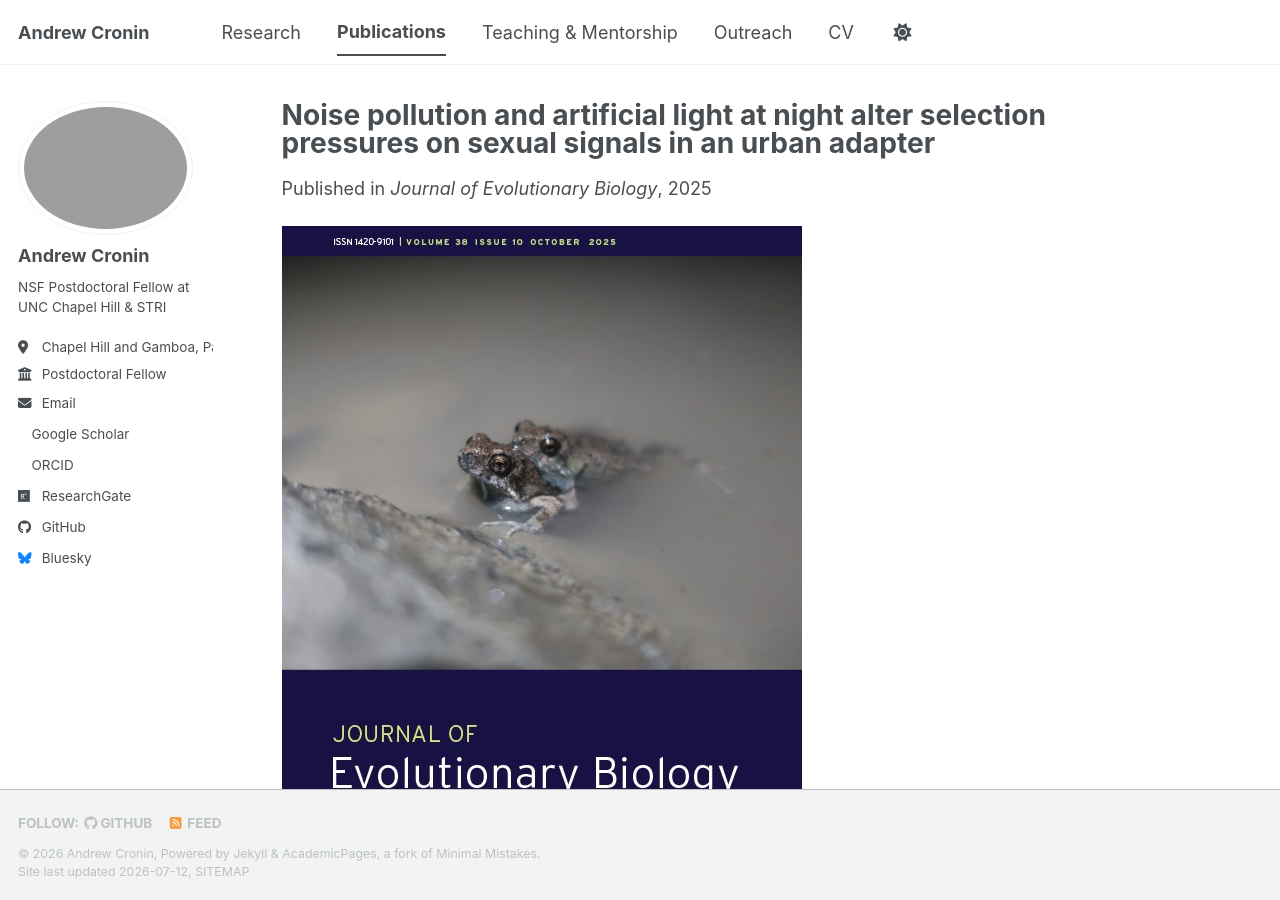
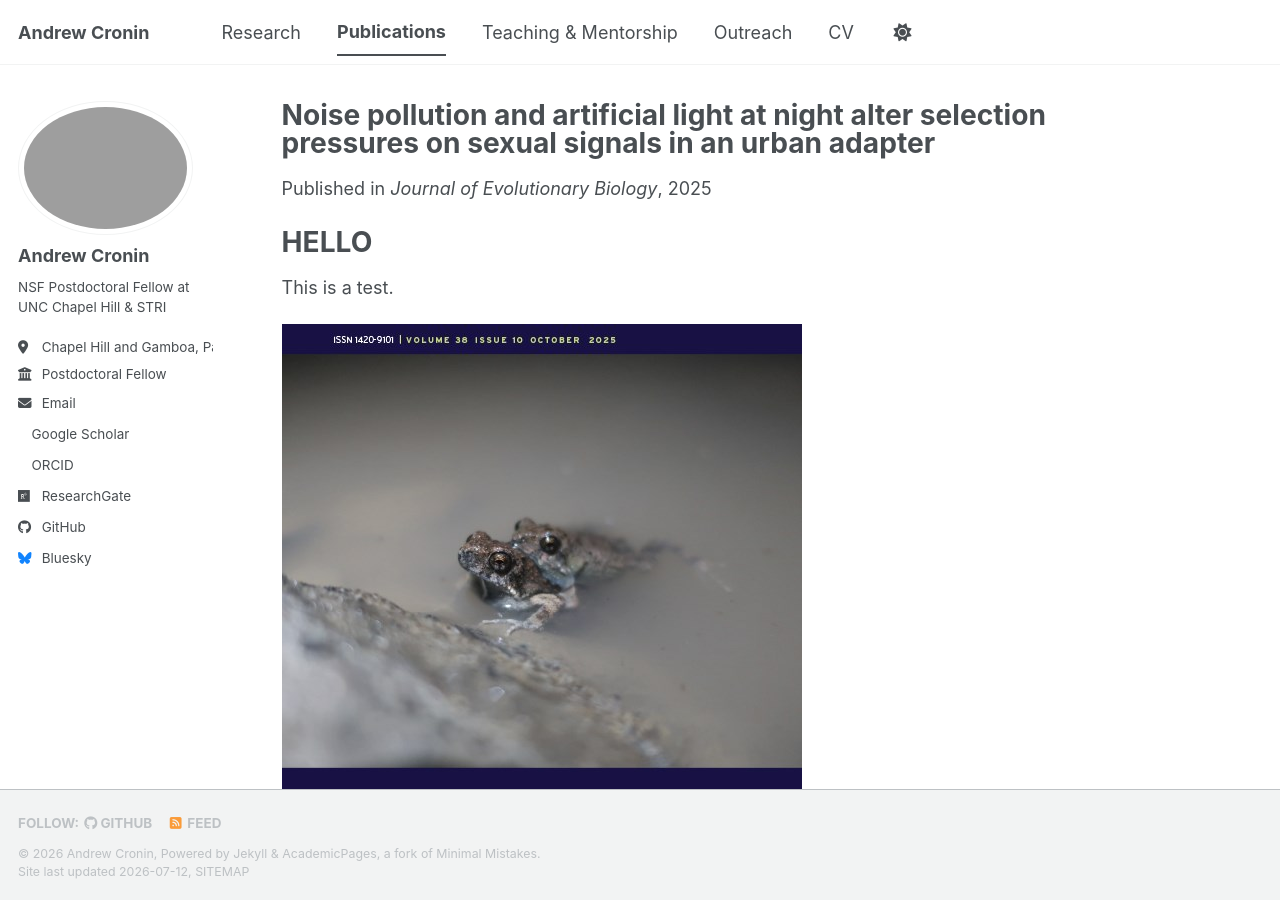
Before and after one commit to andrewdcronin/andrewdcronin.github.io, a Jekyll site: the page built from _publications/2009-10-01-paper-title-number-1.md, in a window 1280 px wide and 900 px high. Built offline with Jekyll 4.4.1, drawn with Linux system fonts in a browser that asks for light colours; a style sheet for code colours, icons or effects is not loaded.

Commit message:
Update 2009-10-01-paper-title-number-1.md

```diff
--- a/_publications/2009-10-01-paper-title-number-1.md
+++ b/_publications/2009-10-01-paper-title-number-1.md
@@ -9,6 +9,12 @@ paperurl: 'https://doi.org/10.1093/jeb/voaf092'
 citation: '<strong>Cronin, A. D.</strong>, Zilber, R., Jerem, P., & Halfwerk, W. (2025). Noise pollution and artificial light at night alter selection pressures on sexual signals in an urban adapter. Journal of Evolutionary Biology, 38(10), 1410-1420.'
 ---
 
+
+# HELLO
+
+This is a test.
+
+
 ![JEB Cover Image](/images/cover.jpeg)
 
 <img src="/images/cover.jpeg" alt="A floating image" style="float: right; margin-left: 15px;">
```
